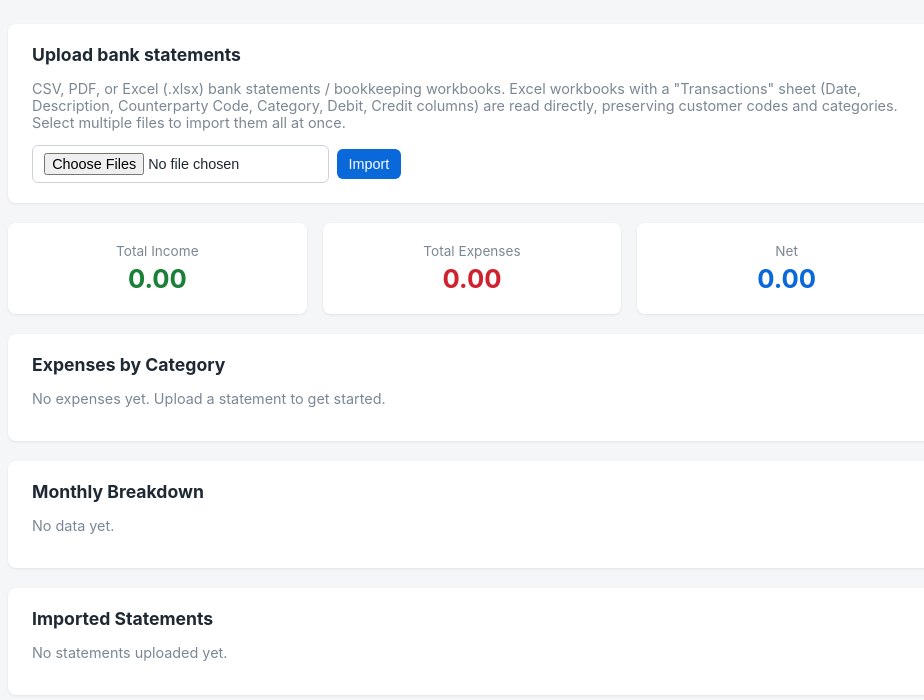
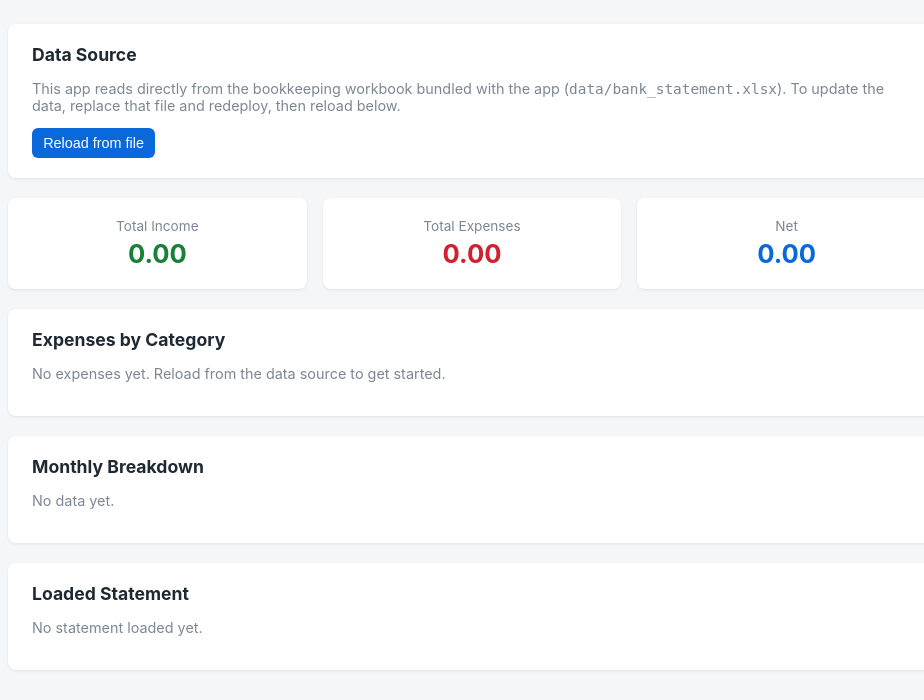
Before and after one commit to nasmodien/recon, a Flask app: template templates/index.html in a window 1280 px wide. Shown: the part 45-745 px from the top of the page, without its empty margins (168-1092 px from the left). Run offline with Flask 3, Linux system fonts and the light colour scheme; the template is opened without the code that fills it, so the values that code supplies are empty; parts of the project's set-up code (start-up, migrations or seed data) failed here and were passed over; some libraries are stand-ins or nearby versions.

Commit message:
Remove upload feature; read transactions from bundled workbook
The app now reads exclusively from data/bank_statement.xlsx, which is
committed to the repo, instead of accepting CSV/PDF uploads. A new
/reload endpoint re-imports that file on demand, and the dashboard's
upload form is replaced with a reload button. Drops the now-unused
PDF/CSV parsing code and pdfplumber dependency.

Co-Authored-By: Claude Sonnet 4.6 <noreply@anthropic.com>
Claude-Session: https://claude.ai/code/session_0129M8TCjybrk7QUdMQ3X1HX

```diff
--- a/app.py
+++ b/app.py
@@ -3,19 +3,68 @@ from pathlib import Path
 from flask import Flask, render_template, request, redirect, url_for, flash, jsonify
 
 from db import get_connection, init_db
-from parser import (
-    parse_statement_csv,
-    parse_statement_pdf,
-    parse_statement_xlsx,
-    categorize,
-)
+from parser import parse_statement_xlsx, categorize
 
 BASE_DIR = Path(__file__).parent
+STATEMENT_FILE = BASE_DIR / "data" / "bank_statement.xlsx"
 
 app = Flask(__name__, static_folder=str(BASE_DIR / "public" / "static"))
 app.secret_key = "recon-dev-secret"
 
+
+def _load_statement_file(replace=False):
+    conn = get_connection()
+    cur = conn.cursor()
+
+    if replace:
+        cur.execute("DELETE FROM transactions")
+        cur.execute("DELETE FROM statements")
+    else:
+        cur.execute("SELECT COUNT(*) AS count FROM statements")
+        if cur.fetchone()["count"] > 0:
+            cur.close()
+            conn.close()
+            return None
+
+    records = parse_statement_xlsx(STATEMENT_FILE)
+
+    cur.execute("SELECT keyword, category FROM rules")
+    rules = [(r["keyword"], r["category"]) for r in cur.fetchall()]
+
+    cur.execute(
+        "INSERT INTO statements (filename) VALUES (%s) RETURNING id",
+        (STATEMENT_FILE.name,),
+    )
+    statement_id = cur.fetchone()["id"]
+
+    for rec in records:
+        category = rec.get("category") or categorize(rec["description"], rules)
+        if category == "Uncategorized" and rec["type"] == "income":
+            category = "Income"
+        cur.execute(
+            """
+            INSERT INTO transactions (statement_id, date, description, amount, type, category, customer_code)
+            VALUES (%s, %s, %s, %s, %s, %s, %s)
+            """,
+            (
+                statement_id,
+                rec["date"],
+                rec["description"],
+                rec["amount"],
+                rec["type"],
+                category,
+                rec.get("customer_code"),
+            ),
+        )
+
+    conn.commit()
+    cur.close()
+    conn.close()
+    return len(records)
+
+
 init_db()
+_load_statement_file()
 
 
 @app.route("/")
@@ -76,84 +125,16 @@ def index():
     )
 
 
-@app.route("/upload", methods=["POST"])
-def upload():
-    files = [f for f in request.files.getlist("statement") if f and f.filename]
-    if not files:
-        flash("Please choose one or more CSV or PDF files to upload.", "error")
+@app.route("/reload", methods=["POST"])
+def reload_statement_file():
+    try:
+        count = _load_statement_file(replace=True)
+    except ValueError as exc:
+        flash(str(exc), "error")
         return redirect(url_for("index"))
 
-    conn = get_connection()
-    cur = conn.cursor()
-    cur.execute("SELECT keyword, category FROM rules")
-    rules = [(r["keyword"], r["category"]) for r in cur.fetchall()]
-
-    imported_files = 0
-    imported_txns = 0
-    errors = []
-
-    for file in files:
-        name_lower = file.filename.lower()
-        try:
-            if name_lower.endswith(".csv"):
-                records = parse_statement_csv(file.stream)
-            elif name_lower.endswith(".pdf"):
-                records = parse_statement_pdf(file.stream)
-            elif name_lower.endswith(".xlsx") or name_lower.endswith(".xls"):
-                records = parse_statement_xlsx(file.stream)
-            else:
-                errors.append(f"{file.filename}: unsupported file type.")
-                continue
-        except ValueError as exc:
-            errors.append(f"{file.filename}: {exc}")
-            continue
-
-        if not records:
-            errors.append(f"{file.filename}: no transactions could be parsed.")
-            continue
-
-        cur.execute(
-            "INSERT INTO statements (filename) VALUES (%s) RETURNING id",
-            (file.filename,),
-        )
-        statement_id = cur.fetchone()["id"]
-
-        for rec in records:
-            category = rec.get("category") or categorize(rec["description"], rules)
-            if category == "Uncategorized" and rec["type"] == "income":
-                category = "Income"
-            cur.execute(
-                """
-                INSERT INTO transactions (statement_id, date, description, amount, type, category, customer_code)
-                VALUES (%s, %s, %s, %s, %s, %s, %s)
-                """,
-                (
-                    statement_id,
-                    rec["date"],
-                    rec["description"],
-                    rec["amount"],
-                    rec["type"],
-                    category,
-                    rec.get("customer_code"),
-                ),
-            )
-
-        imported_files += 1
-        imported_txns += len(records)
-
-    conn.commit()
-    cur.close()
-    conn.close()
-
-    if imported_files:
-        flash(
-            f"Imported {imported_txns} transactions from {imported_files} statement(s).",
-            "success",
-        )
-    for err in errors:
-        flash(err, "error")
-
-    return redirect(url_for("transactions") if imported_files else url_for("index"))
+    flash(f"Reloaded {count} transactions from {STATEMENT_FILE.name}.", "success")
+    return redirect(url_for("index"))
 
 
 @app.route("/transactions")
--- a/parser.py
+++ b/parser.py
@@ -16,8 +16,7 @@ CUSTOMER_CANDIDATES = [
 ]
 CATEGORY_CANDIDATES = ["category"]
 
-LINE_DATE_RE = re.compile(r"^(\d{1,2}[\/\-.]\d{1,2}[\/\-.]\d{2,4}|\d{4}-\d{2}-\d{2})")
-LINE_AMOUNT_RE = re.compile(r"-?\d[\d,]*\.\d{2}")
+ISO_DATE_RE = re.compile(r"^\d{4}-\d{1,2}-\d{1,2}$")
 
 
 def _find_column(columns, candidates):
@@ -32,66 +31,9 @@ def _find_column(columns, candidates):
     return None
 
 
-def _parse_dataframe(df):
-    df.columns = [str(c).strip() for c in df.columns]
-    columns = list(df.columns)
-
-    date_col = _find_column(columns, DATE_CANDIDATES)
-    desc_col = _find_column(columns, DESC_CANDIDATES)
-    amount_col = _find_column(columns, AMOUNT_CANDIDATES)
-    debit_col = _find_column(columns, DEBIT_CANDIDATES)
-    credit_col = _find_column(columns, CREDIT_CANDIDATES)
-
-    if date_col is None or desc_col is None:
-        return []
-
-    records = []
-    for _, row in df.iterrows():
-        date_val = str(row[date_col]).strip()
-        desc_val = str(row[desc_col]).strip()
-        if not date_val or date_val.lower() == "nan":
-            continue
-
-        amount = None
-        if amount_col is not None:
-            try:
-                amount = float(str(row[amount_col]).replace(",", ""))
-            except (ValueError, TypeError):
-                amount = None
-        elif debit_col is not None or credit_col is not None:
-            debit = _safe_float(row.get(debit_col)) if debit_col else 0.0
-            credit = _safe_float(row.get(credit_col)) if credit_col else 0.0
-            amount = (credit or 0.0) - (debit or 0.0)
-
-        if amount is None:
-            continue
-
-        txn_type = "income" if amount > 0 else "expense"
-        records.append(
-            {
-                "date": _normalize_date(date_val),
-                "description": desc_val,
-                "amount": abs(amount),
-                "type": txn_type,
-            }
-        )
-
-    return records
-
-
-def parse_statement_csv(file_stream):
-    df = pd.read_csv(file_stream)
-    records = _parse_dataframe(df)
-    if not records:
-        raise ValueError(
-            "Could not detect required columns (date, description) in CSV."
-        )
-    return records
-
-
-def parse_statement_xlsx(file_stream):
+def parse_statement_xlsx(file_path):
     try:
-        xls = pd.ExcelFile(file_stream)
+        xls = pd.ExcelFile(file_path)
     except Exception as exc:
         raise ValueError(f"Could not read Excel file: {exc}") from exc
 
@@ -160,80 +102,6 @@ def parse_statement_xlsx(file_stream):
     return records
 
 
-def parse_statement_pdf(file_stream):
-    import pdfplumber
-
-    records = []
-    with pdfplumber.open(file_stream) as pdf:
-        for page in pdf.pages:
-            for table in page.extract_tables() or []:
-                if not table or len(table) < 2:
-                    continue
-                header, *rows = table
-                header = [str(c).strip() if c else f"col{i}" for i, c in enumerate(header)]
-                try:
-                    df = pd.DataFrame(rows, columns=header)
-                except ValueError:
-                    continue
-                records.extend(_parse_dataframe(df))
-
-    if records:
-        return records
-
-    with pdfplumber.open(file_stream) as pdf:
-        for page in pdf.pages:
-            text = page.extract_text() or ""
-            for line in text.split("\n"):
-                rec = _parse_statement_line(line)
-                if rec:
-                    records.append(rec)
-
-    if not records:
-        raise ValueError(
-            "Could not find any transactions in that PDF. It may be a scanned "
-            "image or use a layout this app doesn't recognize yet."
-        )
-    return records
-
-
-def _parse_statement_line(line):
-    line = line.strip()
-    date_match = LINE_DATE_RE.match(line)
-    if not date_match:
-        return None
-
-    rest = line[date_match.end():].strip()
-    amounts = LINE_AMOUNT_RE.findall(rest)
-    if not amounts:
-        return None
-
-    # Many statements list amount followed by a running balance; prefer the
-    # second-to-last number when there's more than one candidate.
-    amount_str = amounts[-2] if len(amounts) >= 2 else amounts[-1]
-    try:
-        amount = float(amount_str.replace(",", ""))
-    except ValueError:
-        return None
-
-    desc = LINE_AMOUNT_RE.sub("", rest).strip()
-    desc = re.sub(r"\s{2,}", " ", desc)
-    if not desc:
-        return None
-
-    txn_type = "income" if amount >= 0 else "expense"
-    if re.search(r"\bDR\b", rest, re.IGNORECASE):
-        txn_type = "expense"
-    elif re.search(r"\bCR\b", rest, re.IGNORECASE):
-        txn_type = "income"
-
-    return {
-        "date": _normalize_date(date_match.group(0)),
-        "description": desc,
-        "amount": abs(amount),
-        "type": txn_type,
-    }
-
-
 def _safe_float(val):
     try:
         if val is None or str(val).strip() == "" or str(val).lower() == "nan":
@@ -241,9 +109,6 @@ def _safe_float(val):
         return float(str(val).replace(",", ""))
     except (ValueError, TypeError):
         return 0.0
-
-
-ISO_DATE_RE = re.compile(r"^\d{4}-\d{1,2}-\d{1,2}$")
 
 
 def _normalize_date(date_val):
--- a/requirements.txt
+++ b/requirements.txt
@@ -1,5 +1,4 @@
 Flask==3.0.3
 pandas==2.2.2
 psycopg2-binary==2.9.9
-pdfplumber==0.11.4
 openpyxl==3.1.5
--- a/templates/index.html
+++ b/templates/index.html
@@ -3,11 +3,10 @@
 {% block content %}
 
 <section class="card">
-  <h2>Upload bank statements</h2>
-  <p class="hint">CSV, PDF, or Excel (.xlsx) bank statements / bookkeeping workbooks. Excel workbooks with a "Transactions" sheet (Date, Description, Counterparty Code, Category, Debit, Credit columns) are read directly, preserving customer codes and categories. Select multiple files to import them all at once.</p>
-  <form action="{{ url_for('upload') }}" method="post" enctype="multipart/form-data" class="upload-form">
-    <input type="file" name="statement" accept=".csv,.pdf,.xlsx,.xls" multiple required>
-    <button type="submit">Import</button>
+  <h2>Data Source</h2>
+  <p class="hint">This app reads directly from the bookkeeping workbook bundled with the app (<code>data/bank_statement.xlsx</code>). To update the data, replace that file and redeploy, then reload below.</p>
+  <form action="{{ url_for('reload_statement_file') }}" method="post" onsubmit="return confirm('Reload from the bundled workbook? This replaces all current transactions.');">
+    <button type="submit">Reload from file</button>
   </form>
 </section>
 
@@ -41,7 +40,7 @@
     </tbody>
   </table>
   {% else %}
-  <p class="hint">No expenses yet. Upload a statement to get started.</p>
+  <p class="hint">No expenses yet. Reload from the data source to get started.</p>
   {% endif %}
 </section>
 
@@ -66,26 +65,21 @@
 </section>
 
 <section class="card">
-  <h2>Imported Statements</h2>
+  <h2>Loaded Statement</h2>
   {% if statements %}
   <table class="data-table">
-    <thead><tr><th>File</th><th>Uploaded</th><th></th></tr></thead>
+    <thead><tr><th>File</th><th>Loaded</th></tr></thead>
     <tbody>
       {% for s in statements %}
       <tr>
         <td><a href="{{ url_for('transactions', statement_id=s.id) }}">{{ s.filename }}</a></td>
         <td>{{ s.uploaded_at }}</td>
-        <td>
-          <form action="{{ url_for('delete_statement', statement_id=s.id) }}" method="post" onsubmit="return confirm('Delete this statement and all its transactions?');">
-            <button type="submit" class="link-button danger">Delete</button>
-          </form>
-        </td>
       </tr>
       {% endfor %}
     </tbody>
   </table>
   {% else %}
-  <p class="hint">No statements uploaded yet.</p>
+  <p class="hint">No statement loaded yet.</p>
   {% endif %}
 </section>
 
```
Also changed, not shown: README.md, vercel.json, 1 other file.
